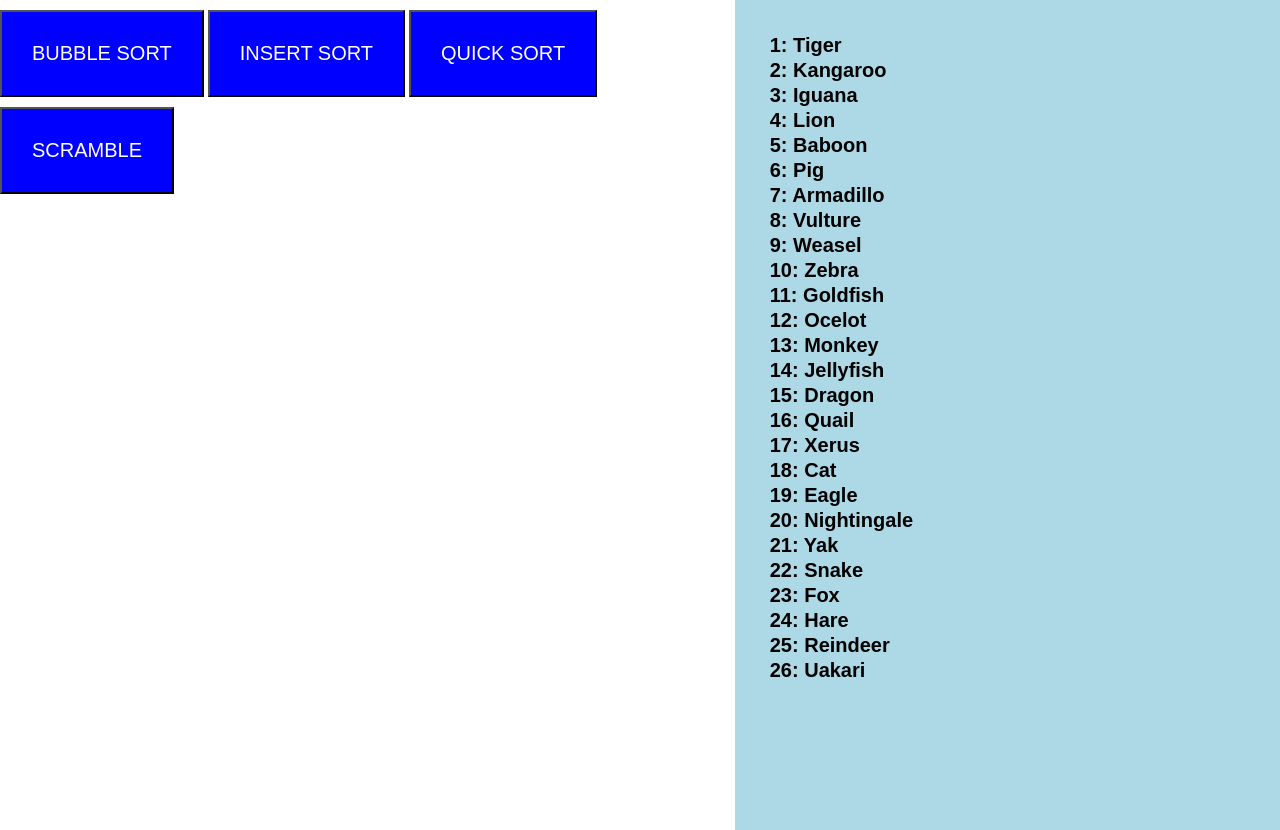
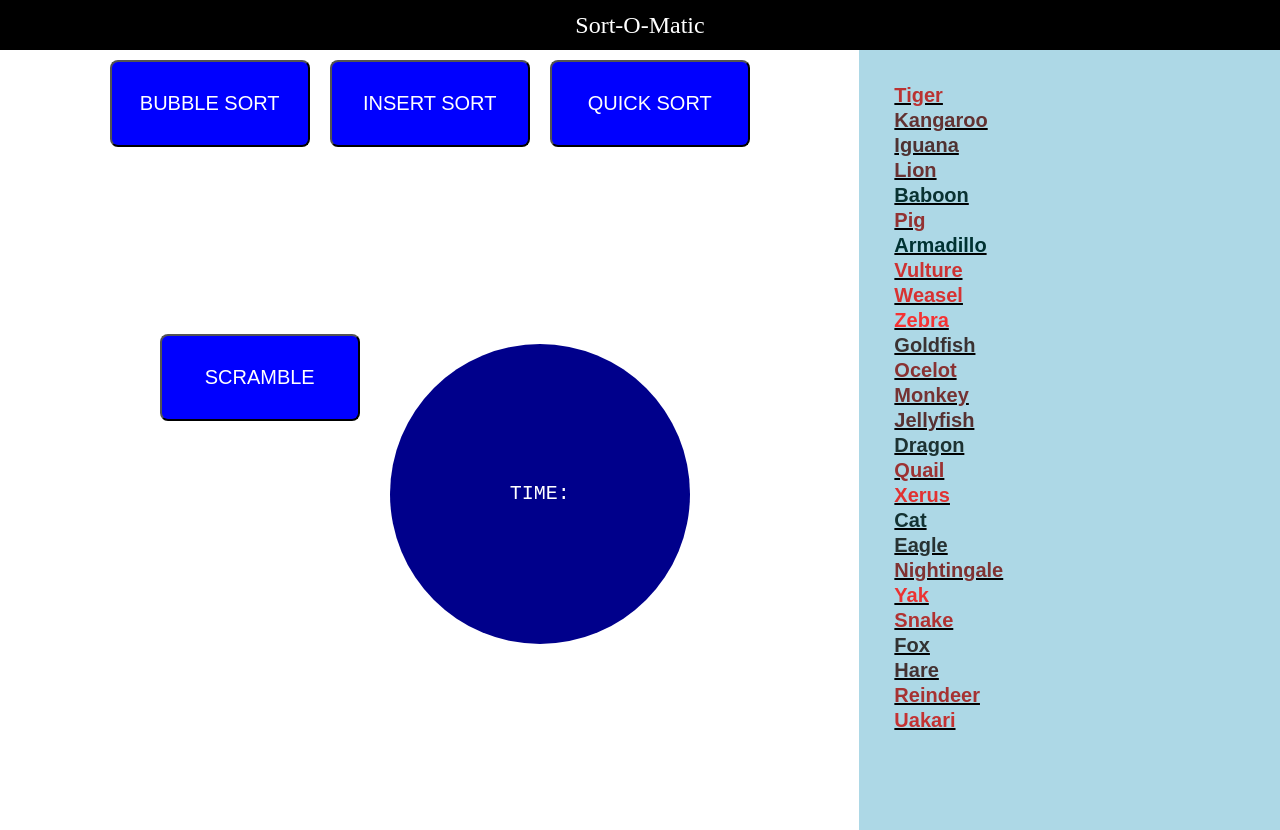
Before and after one commit to EricMChavez/sortingExperiment, a plain HTML site: page index.html in a window 1280 px wide. Drawn offline with Linux system fonts and the light colour scheme.

Commit message:
finished

```diff
--- a/index.css
+++ b/index.css
@@ -1,11 +1,24 @@
 #display {
 	background-color: lightblue;
 	width: 40vw;
-	height: 100vh;
+	height: calc(100vh - 50px);
 	float: right;
 	padding: 30px 30px 0 30px;
+	text-decoration: underline;
 }
-body {
+header {
+	background-color: black;
+	color: white;
+	height: 50px;
+	width: 100vw;
+	text-align: center;
+	font-size: 24px;
+	display: flex;
+	align-items: center;
+	justify-content: center;
+	text-align: center;
+}
+#main {
 	display: flex;
 }
 .item {
@@ -15,18 +28,31 @@ body {
 	font-size: 20px;
 }
 #buttons {
+	display: flex;
+	align-items: flex-start;
+	justify-content: center;
+	flex-wrap: wrap;
 }
 button {
 	background-color: blue;
 	color: white;
-	padding: 30px;
+	padding: 30px 0;
 	font-size: 20px;
-	margin-top: 10px;
+	margin: 10px;
+	border-radius: 8px;
+	width: 200px;
 }
 #time {
-	width: 100%;
-	display: block;
-	font-size: 24px;
+	font-size: 20px;
+	font-family: 'Courier New', Courier, monospace;
+	display: flex;
+	align-items: center;
+	justify-content: center;
 	text-align: center;
 	margin: 20px;
+	background-color: darkblue;
+	color: white;
+	height: 300px;
+	width: 300px;
+	border-radius: 300px;
 }
--- a/index.html
+++ b/index.html
@@ -6,13 +6,17 @@
 
 </head>
 <body>
+    <header>Sort-O-Matic</header>
+    <div id="main">
         <div id="buttons">
             <button onclick="bubble()" id="bubble">BUBBLE SORT</button>
             <button onclick="insertion()" id="insert">INSERT SORT</button>
             <button onclick="quick()" id="quick">QUICK SORT</button>
             <button onclick="scramble()" id="scramble">SCRAMBLE</button>
-    <div id="time"></div></div>
+            <div id="time">TIME:</div>
+        </div>
         <div id="display"></div>
+    </div>
     <script src="index.js"></script>
 </body>
 </html>
--- a/index.js
+++ b/index.js
@@ -125,13 +125,18 @@ function updateUI() {
 	let i = 1;
 	display.innerHTML = '';
 	for (let animal of animals) {
+		let number = Math.floor(alphabet.indexOf(animal[0]) / 52 * 255);
+
 		let item = document.createElement('div');
 		item.classList = 'item';
-		item.innerHTML = i + ': ' + animal;
+		item.style.color = `rgb(${number},50,50)`;
+		item.innerHTML = animal;
 		display.insertAdjacentElement('beforeend', item);
 		i++;
+		console.log(item.color);
 	}
 }
+
 function unGrey() {
 	document.getElementById('bubble').style.backgroundColor = 'blue';
 	document.getElementById('insert').style.backgroundColor = 'blue';
```
Lines whose indentation alone changed are shown as unchanged.
